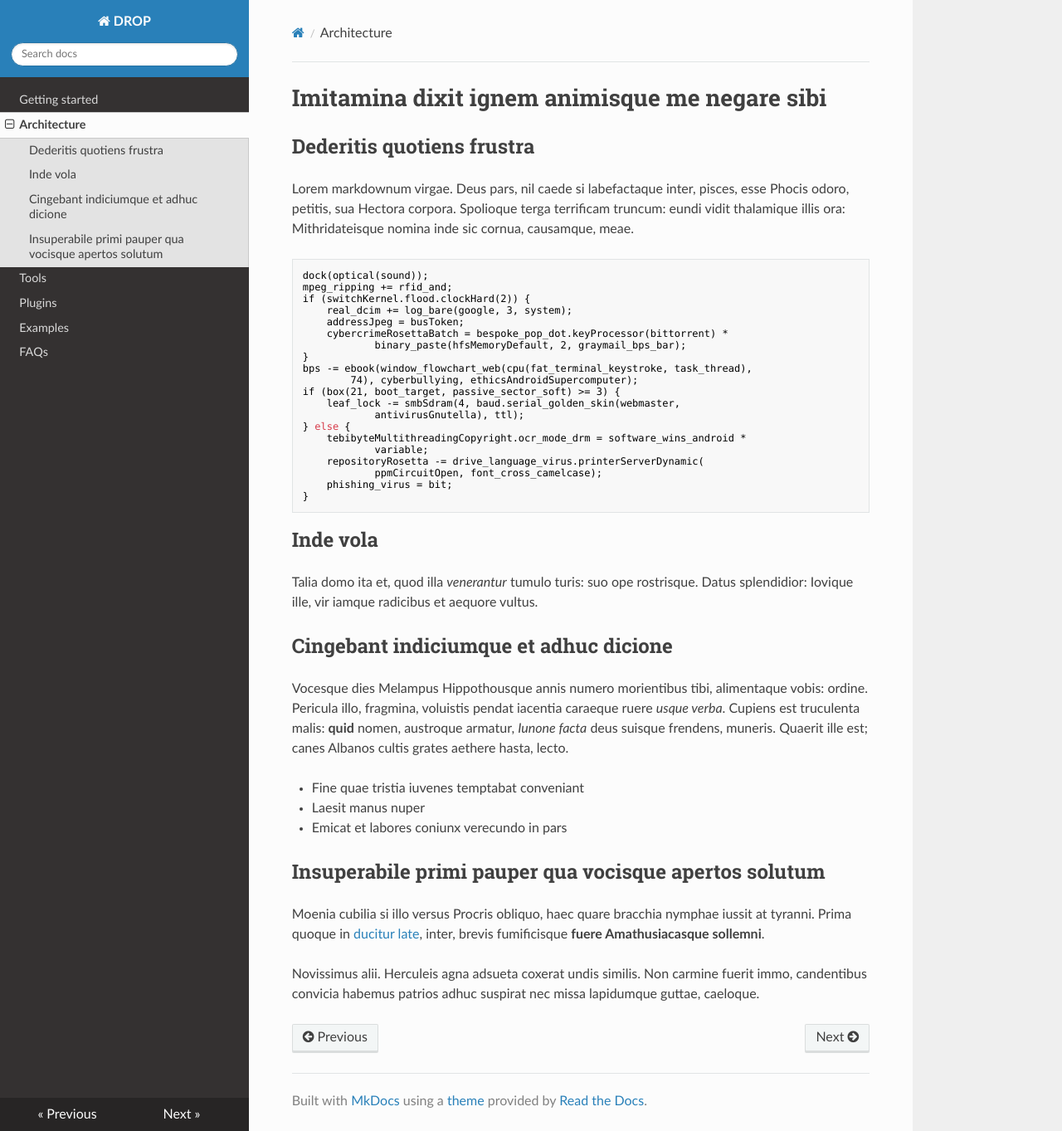
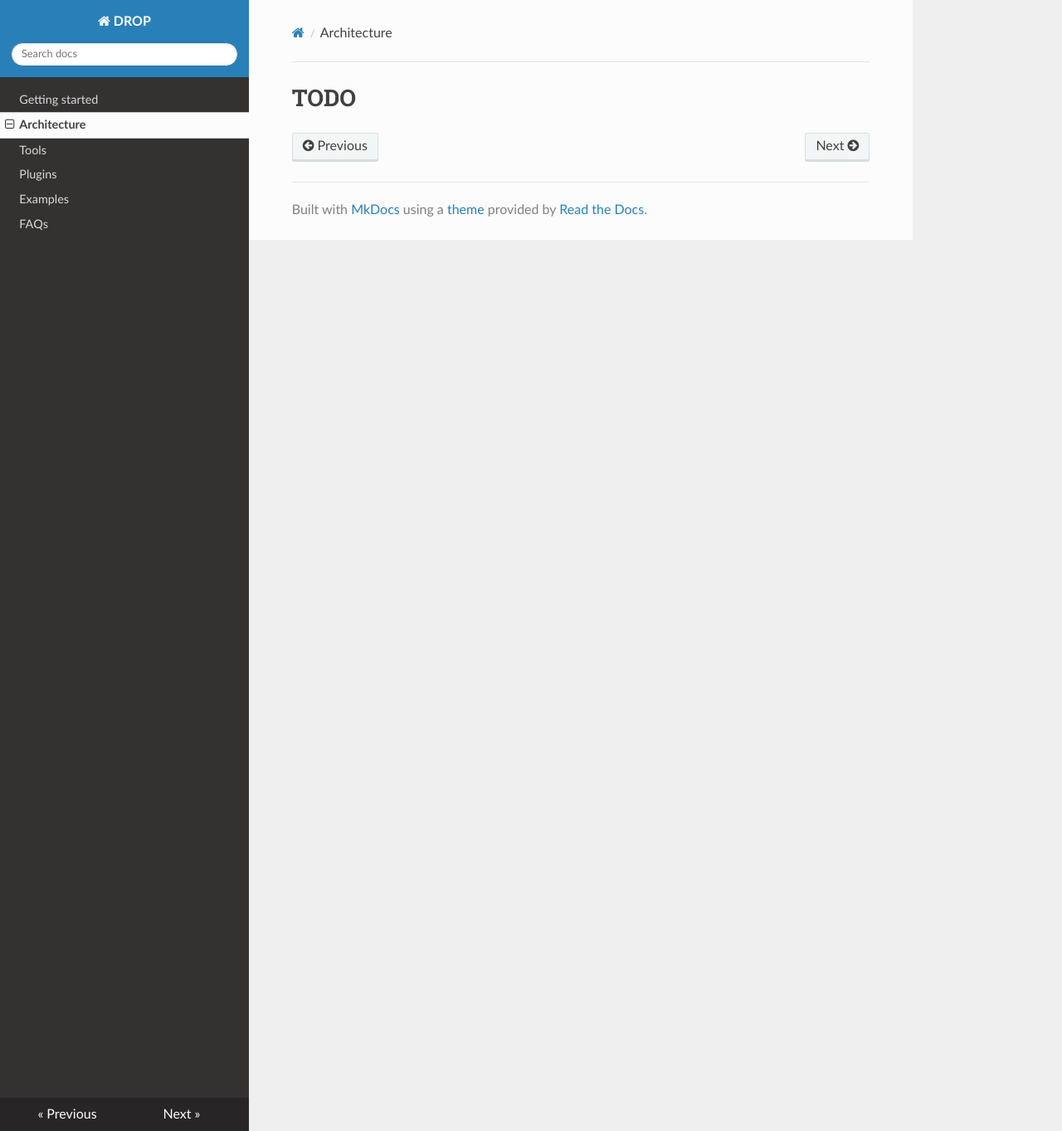
Before and after one commit to droopp/drop-docs, an MkDocs documentation site: the page built from docs/arch.md, in a window 1280 px wide and 1363 px high. Shown: the whole window at 83% size. Built offline with MkDocs 1.6.1, drawn with Linux system fonts in a browser that asks for light colours; nearby versions of some CDN libraries.

```diff
--- a/docs/arch.md
+++ b/docs/arch.md
@@ -1,57 +1 @@
-# Imitamina dixit ignem animisque me negare sibi
-
-## Dederitis quotiens frustra
-
-Lorem markdownum virgae. Deus pars, nil caede si labefactaque inter, pisces,
-esse Phocis odoro, petitis, sua Hectora corpora. Spolioque terga terrificam
-truncum: eundi vidit thalamique illis ora: Mithridateisque nomina inde sic
-cornua, causamque, meae.
-
-    dock(optical(sound));
-    mpeg_ripping += rfid_and;
-    if (switchKernel.flood.clockHard(2)) {
-        real_dcim += log_bare(google, 3, system);
-        addressJpeg = busToken;
-        cybercrimeRosettaBatch = bespoke_pop_dot.keyProcessor(bittorrent) *
-                binary_paste(hfsMemoryDefault, 2, graymail_bps_bar);
-    }
-    bps -= ebook(window_flowchart_web(cpu(fat_terminal_keystroke, task_thread),
-            74), cyberbullying, ethicsAndroidSupercomputer);
-    if (box(21, boot_target, passive_sector_soft) >= 3) {
-        leaf_lock -= smbSdram(4, baud.serial_golden_skin(webmaster,
-                antivirusGnutella), ttl);
-    } else {
-        tebibyteMultithreadingCopyright.ocr_mode_drm = software_wins_android *
-                variable;
-        repositoryRosetta -= drive_language_virus.printerServerDynamic(
-                ppmCircuitOpen, font_cross_camelcase);
-        phishing_virus = bit;
-    }
-
-## Inde vola
-
-Talia domo ita et, quod illa *venerantur* tumulo turis: suo ope rostrisque.
-Datus splendidior: Iovique ille, vir iamque radicibus et aequore vultus.
-
-## Cingebant indiciumque et adhuc dicione
-
-Vocesque dies Melampus Hippothousque annis numero morientibus tibi, alimentaque
-vobis: ordine. Pericula illo, fragmina, voluistis pendat iacentia caraeque ruere
-*usque verba*. Cupiens est truculenta malis: **quid** nomen, austroque armatur,
-*Iunone facta* deus suisque frendens, muneris. Quaerit ille est; canes Albanos
-cultis grates aethere hasta, lecto.
-
-- Fine quae tristia iuvenes temptabat conveniant
-- Laesit manus nuper
-- Emicat et labores coniunx verecundo in pars
-
-## Insuperabile primi pauper qua vocisque apertos solutum
-
-Moenia cubilia si illo versus Procris obliquo, haec quare bracchia nymphae
-iussit at tyranni. Prima quoque in [ducitur
-late](http://www.significat-eiectatamque.net/illam), inter, brevis fumificisque
-**fuere Amathusiacasque sollemni**.
-
-Novissimus alii. Herculeis agna adsueta coxerat undis similis. Non carmine
-fuerit immo, candentibus convicia habemus patrios adhuc suspirat nec missa
-lapidumque guttae, caeloque.
+#   TODO
```
Also changed, not shown: docs/index.md (+14 -12 lines), docs/tools.md (+4 -6 lines).
